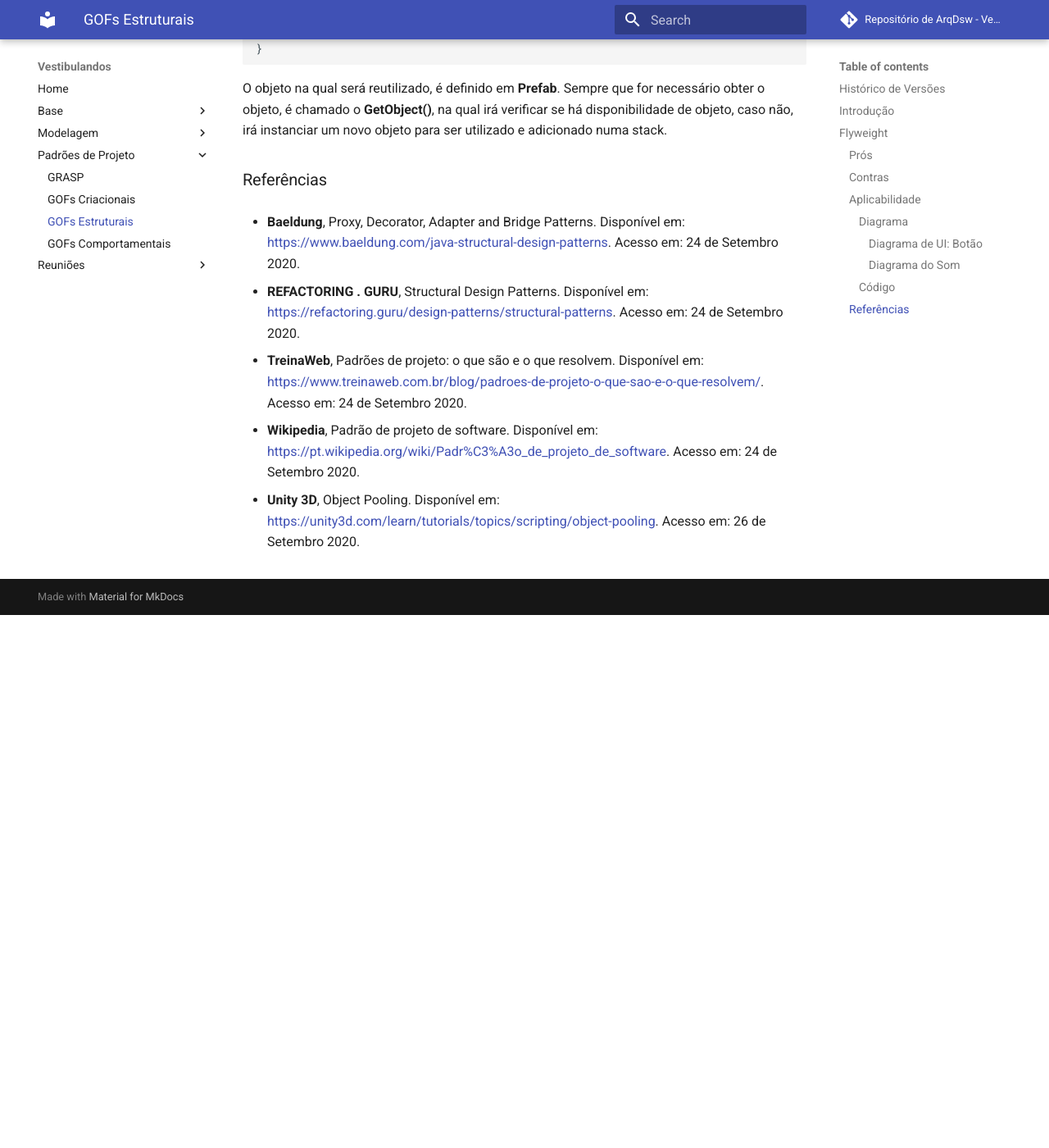
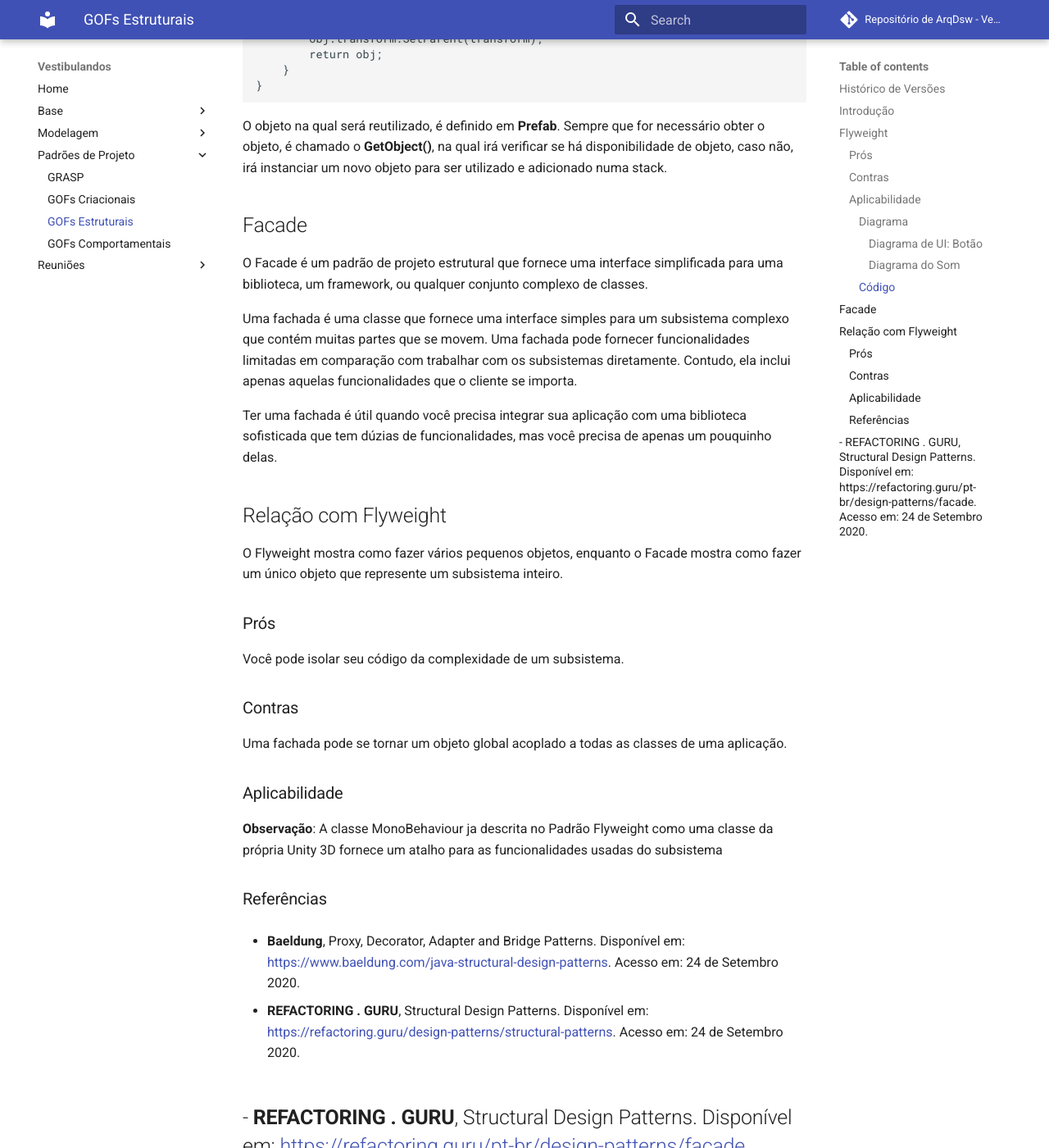
Before and after one commit to UnBArqDsw/2020.1_G4_Vestibulandos, an MkDocs documentation site: the page built from docs/padroes_de_projeto/gofs_estruturais.md, in a window 1280 px wide and 1400 px high, scrolled down 3266 px. Shown: the whole window at 82% size. Built offline with MkDocs 1.6.1 and Material for MkDocs 9.7.7, drawn with Linux system fonts in a browser that asks for light colours; comment, search, counter and statistics services are not loaded; before the commit the page ends 4016 px from its top, so only the background shows below that; some of the changed text lies outside the part shown.

Commit message:
#34 padrao estrutural facade

```diff
--- a/docs/padroes_de_projeto/gofs_estruturais.md
+++ b/docs/padroes_de_projeto/gofs_estruturais.md
@@ -7,6 +7,7 @@
 | 24/10/2020 | 0.1 | Adicionado o documento | Julio Litwin |
 | 26/10/2020 | 0.2 | Adicionado o padrão Flyweight | Julio Litwin |
 | 26/10/2020 | 0.3 | Adicionado o padrão Flyweight do som | Julio Litwin |
+| 26/10/2020 | 0.4 | Adicionado o padrão Facade | Guilherme Leal |
 
 ## Introdução
 
@@ -109,12 +110,38 @@ public class ObjectPool : MonoBehaviour
 
 O objeto na qual será reutilizado, é definido em **Prefab**. Sempre que for necessário obter o objeto, é chamado o **GetObject()**, na qual irá verificar se há disponibilidade de objeto, caso não, irá instanciar um novo objeto para ser utilizado e adicionado numa stack.
 
+
+##  Facade
+O Facade é um padrão de projeto estrutural que fornece uma interface simplificada para uma biblioteca, um framework, ou qualquer conjunto complexo de classes.
+
+Uma fachada é uma classe que fornece uma interface simples para um subsistema complexo que contém muitas partes que se movem. Uma fachada pode fornecer funcionalidades limitadas em comparação com trabalhar com os subsistemas diretamente. Contudo, ela inclui apenas aquelas funcionalidades que o cliente se importa.
+
+Ter uma fachada é útil quando você precisa integrar sua aplicação com uma biblioteca sofisticada que tem dúzias de funcionalidades, mas você precisa de apenas um pouquinho delas.
+
+## Relação com Flyweight
+
+O Flyweight mostra como fazer vários pequenos objetos, enquanto o Facade mostra como fazer um único objeto que represente um subsistema inteiro.
+
+### Prós
+
+Você pode isolar seu código da complexidade de um subsistema.
+
+### Contras
+
+Uma fachada pode se tornar um objeto global acoplado a todas as classes de uma aplicação.
+
+### Aplicabilidade
+
+**Observação**: A classe MonoBehaviour ja descrita no Padrão Flyweight como uma classe da própria Unity 3D fornece um atalho para as funcionalidades usadas do subsistema
+
 ### Referências
 
 - **Baeldung**, Proxy, Decorator, Adapter and Bridge Patterns. Disponível em: <https://www.baeldung.com/java-structural-design-patterns>. Acesso em: 24 de Setembro 2020.
 
 - **REFACTORING . GURU**, Structural Design Patterns. Disponível em: <https://refactoring.guru/design-patterns/structural-patterns>. Acesso em: 24 de Setembro 2020.
 
+- **REFACTORING . GURU**, Structural Design Patterns. Disponível em: <https://refactoring.guru/pt-br/design-patterns/facade>. Acesso em: 24 de Setembro 2020.
+-
 - **TreinaWeb**, Padrões de projeto: o que são e o que resolvem. Disponível em: <https://www.treinaweb.com.br/blog/padroes-de-projeto-o-que-sao-e-o-que-resolvem/>. Acesso em: 24 de Setembro 2020.
 
 - **Wikipedia**, Padrão de projeto de software. Disponível em: <https://pt.wikipedia.org/wiki/Padr%C3%A3o_de_projeto_de_software>. Acesso em: 24 de Setembro 2020.
--- a/mkdocs.yml
+++ b/mkdocs.yml
@@ -46,6 +46,7 @@ nav:
         - GOFs Criacionais: 'padroes_de_projeto/gofs_criacionais.md'
         - GOFs Estruturais: 'padroes_de_projeto/gofs_estruturais.md'
         - GOFs Comportamentais: 'padroes_de_projeto/gofs_comportamentais.md'
+
     - Reuniões:
         - Ata 1: 'reunioes/ata_1.md'
         - Ata 2: 'reunioes/ata_2.md'
```
